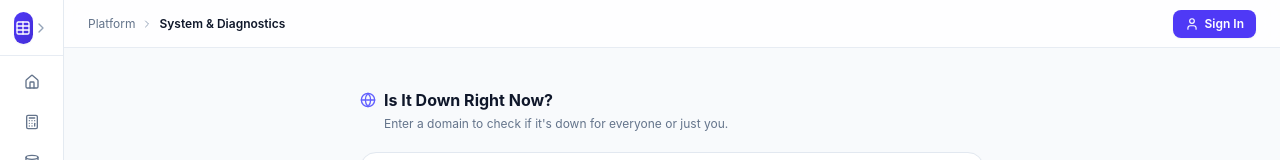
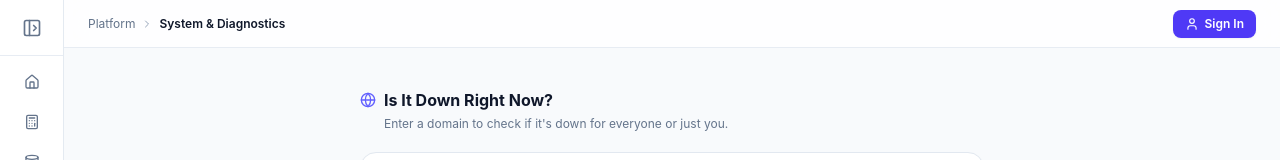
Before and after one commit to Sphinm/tableview, a React (Vite) app: page /is-it-down in a window 1280 px wide. Both pictures are taken after a click on the button 227 px from the left and 27 px from the top of the page. Shown: the top 160 px of the page. Built offline with nearby package versions, Linux system fonts and the light colour scheme; a web font is replaced by a local one.

Commit message:
fix(ui): use standard PanelLeftOpen/Close icon and fix collapsed sidebar header layout

```diff
--- a/src/components/Sidebar.tsx
+++ b/src/components/Sidebar.tsx
@@ -12,8 +12,8 @@ import {
   Image as ImageIcon,
   BookOpen,
   Activity,
-  ChevronLeft,
-  ChevronRight,
+  PanelLeftClose,
+  PanelLeftOpen,
   ChevronDown,
   Calculator,
   ArrowRightLeft,
@@ -400,43 +400,46 @@ export const Sidebar = ({
         }`}
       >
         {!isCollapsed ? (
+          <>
             <a
               href="/"
               onClick={(e) => handleNav(e, '/')}
-            className="flex items-center gap-2.5 group cursor-pointer"
+              className="flex items-center gap-2.5 group cursor-pointer min-w-0"
             >
-            <div className="size-8 rounded-xl bg-gradient-to-br from-indigo-600 to-indigo-700 text-white flex items-center justify-center shadow-xs group-hover:scale-105 transition-transform">
+              <div className="size-8 rounded-xl bg-gradient-to-br from-indigo-600 to-indigo-700 text-white flex items-center justify-center shadow-xs group-hover:scale-105 transition-transform shrink-0">
                 <Table className="size-4" />
               </div>
-            <div className="flex flex-col">
-              <span className="text-sm font-bold text-slate-900 tracking-tight leading-none group-hover:text-indigo-600 transition-colors">
+              <div className="flex flex-col min-w-0">
+                <span className="text-sm font-bold text-slate-900 tracking-tight leading-none group-hover:text-indigo-600 transition-colors truncate">
                   TableView<span className="text-indigo-600">.dev</span>
                 </span>
-              <span className="text-[10px] text-slate-400 font-medium mt-0.5">
+                <span className="text-[10px] text-slate-400 font-medium mt-0.5 truncate">
                   Client-Side Suite
                 </span>
               </div>
             </a>
-        ) : (
-          <a
-            href="/"
-            onClick={(e) => handleNav(e, '/')}
-            className="size-8 rounded-xl bg-gradient-to-br from-indigo-600 to-indigo-700 text-white flex items-center justify-center shadow-xs hover:scale-105 transition-transform"
-            title="TableView.dev Home"
-          >
-            <Table className="size-4" />
-          </a>
-        )}
 
             {/* Desktop Collapse Button */}
             <button
               type="button"
               onClick={onToggleCollapse}
-          className="hidden md:flex size-7 rounded-lg text-slate-400 hover:text-slate-800 hover:bg-slate-100 items-center justify-center transition-colors cursor-pointer"
-          title={isCollapsed ? 'Expand sidebar' : 'Collapse sidebar'}
+              className="hidden md:flex size-7 rounded-lg text-slate-400 hover:text-slate-800 hover:bg-slate-100 items-center justify-center transition-colors cursor-pointer shrink-0"
+              title="Collapse sidebar"
             >
-          {isCollapsed ? <ChevronRight className="size-4" /> : <ChevronLeft className="size-4" />}
+              <PanelLeftClose className="size-4" />
             </button>
+          </>
+        ) : (
+          /* Desktop Expand Button (Centered single button when collapsed) */
+          <button
+            type="button"
+            onClick={onToggleCollapse}
+            className="hidden md:flex size-9 rounded-xl text-slate-500 hover:text-slate-900 hover:bg-slate-100 items-center justify-center transition-colors cursor-pointer"
+            title="Expand sidebar"
+          >
+            <PanelLeftOpen className="size-5" />
+          </button>
+        )}
 
         {/* Mobile Close Button */}
         <button
```
Lines whose indentation alone changed are shown as unchanged.
